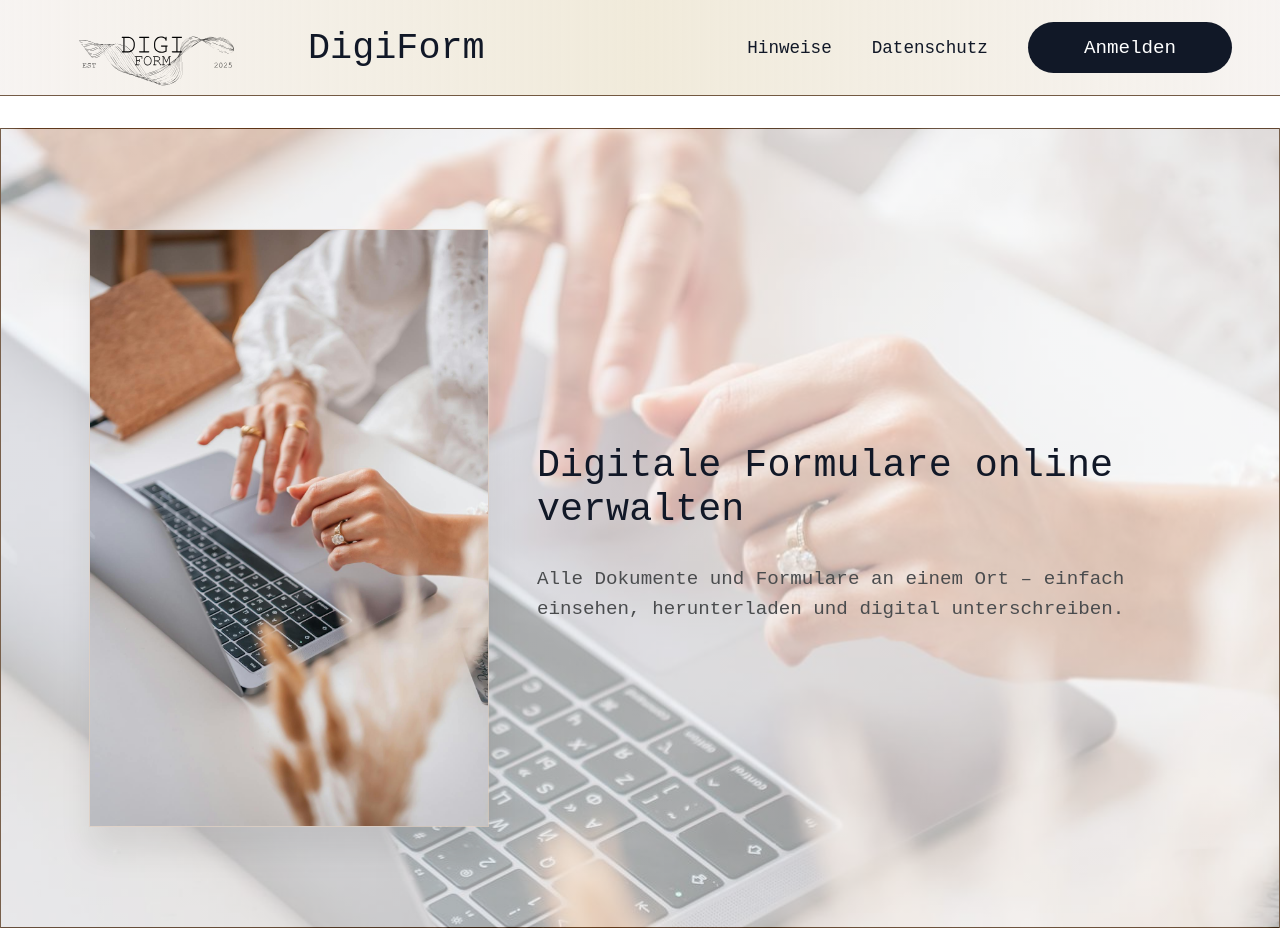
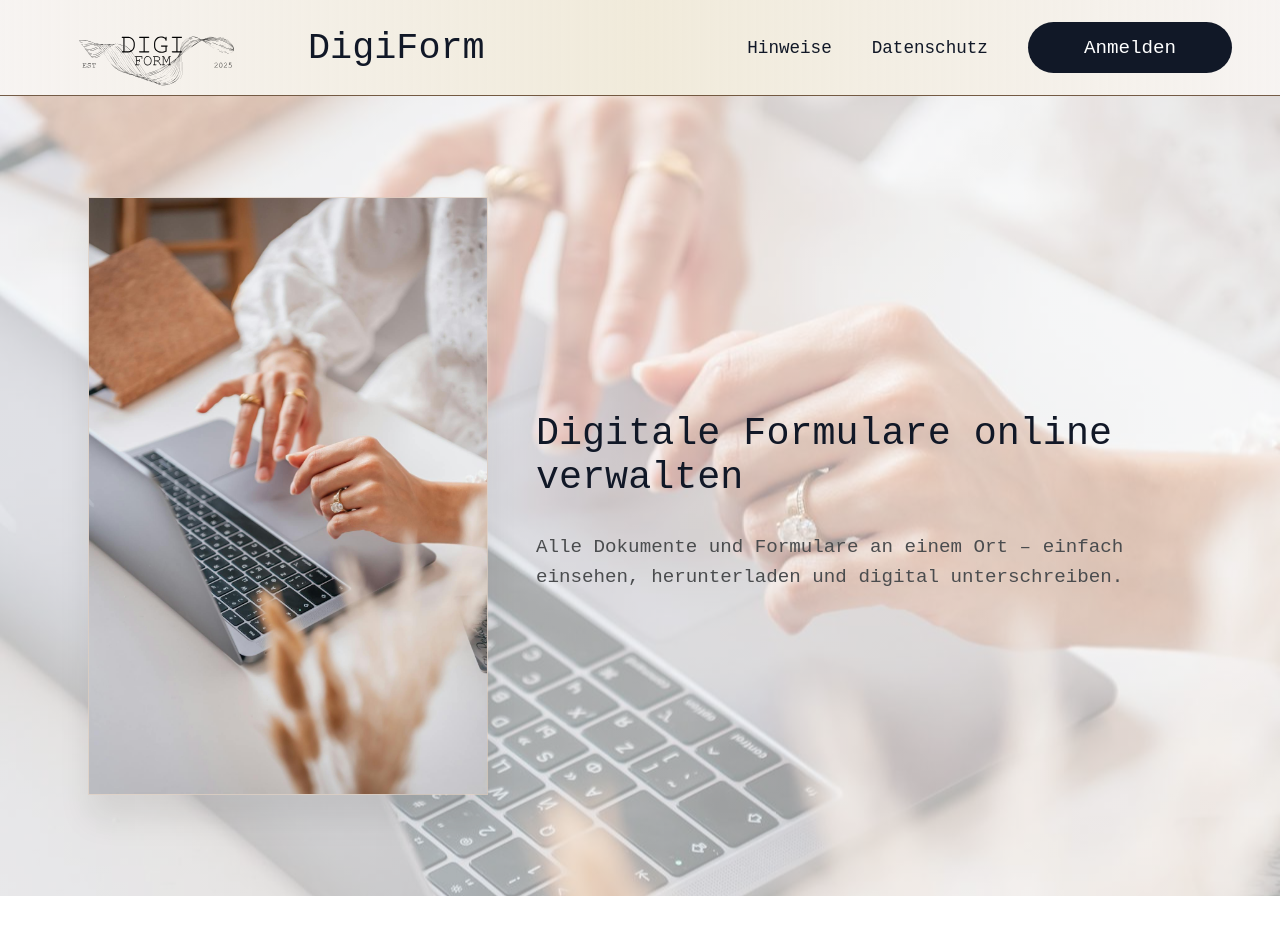
Before and after one commit to Ahmad575-a/Digi-Form, a React (Vite) app in the folder frontend/: page / in a window 1280 px wide. After the commit the page ends 896 px from the top, so only its background shows below. Built offline with nearby package versions, Linux system fonts and the light colour scheme.

Commit message:
Removed gap

```diff
--- a/frontend/src/Components/Hero.css
+++ b/frontend/src/Components/Hero.css
@@ -5,7 +5,6 @@
   align-items: center;
   justify-content: center;
   gap: 3rem;
-  margin-top: 2rem;
   min-height: 100vh;
   background: linear-gradient(
       rgba(255, 255, 255, 0.6),
@@ -17,7 +16,6 @@
   background-repeat: no-repeat;
   padding: 40px;
   box-sizing: border-box;
-  border: 0.7px solid #422105b7;
 }
 
 .hero-inner {
```
